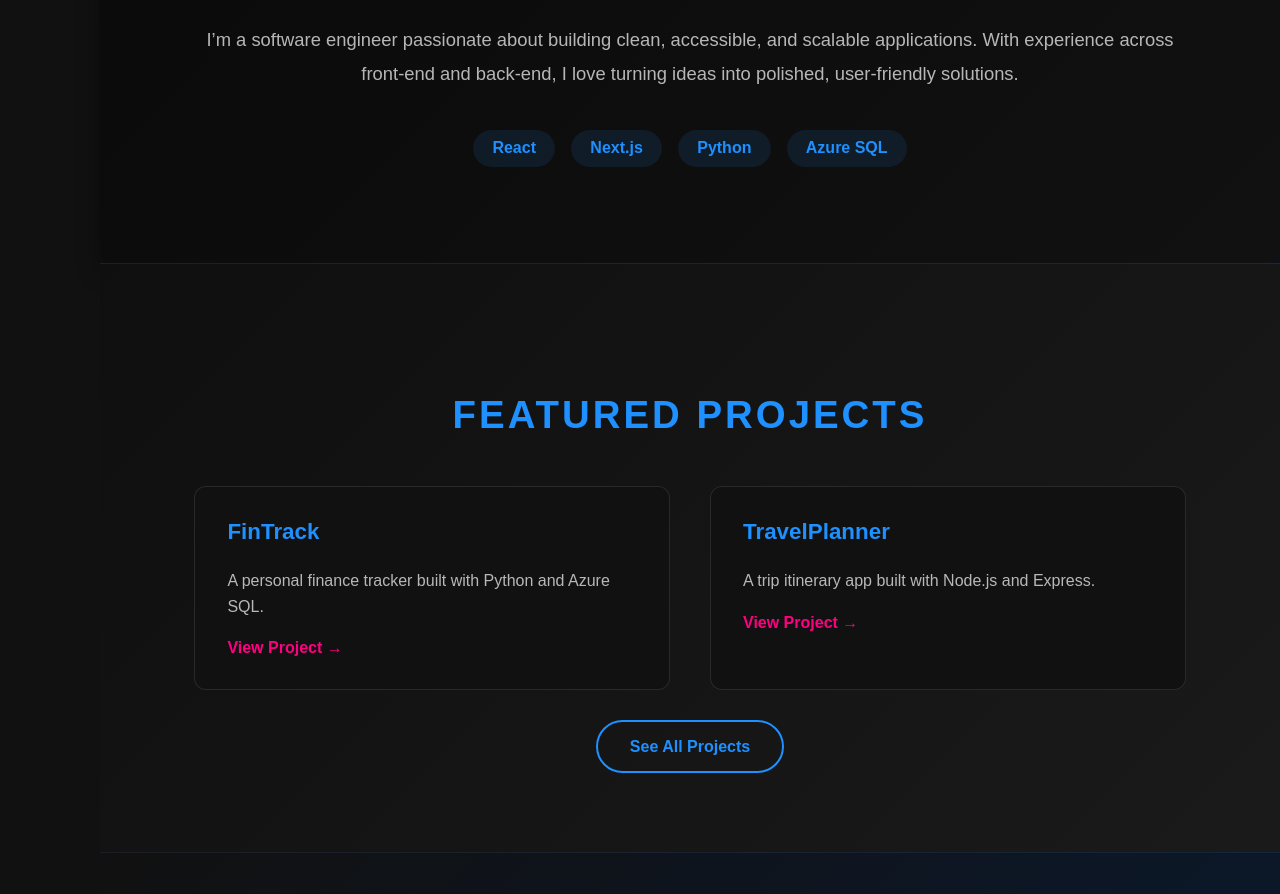
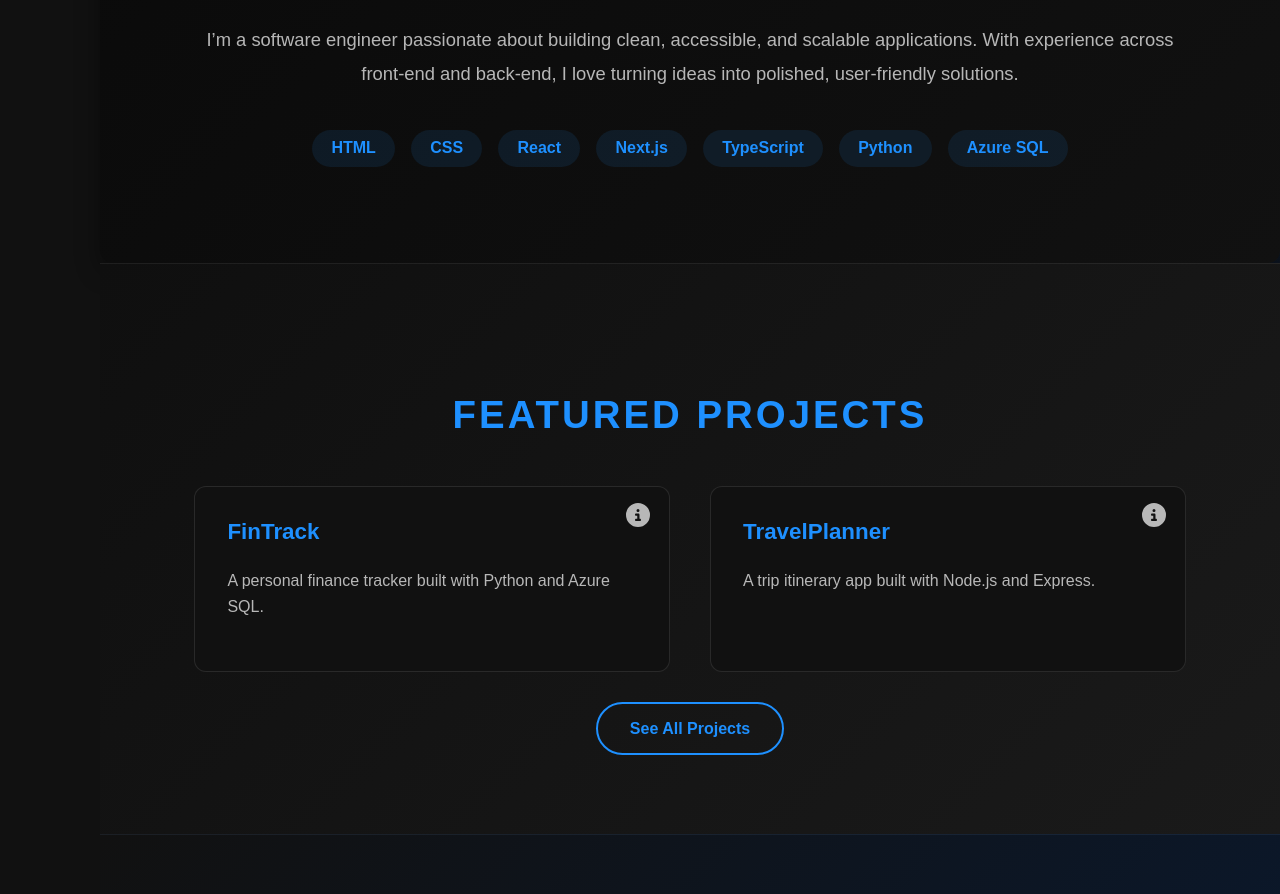
Before and after one commit to kndubois/kndubois.github.io, a React (Vite) app: page / in a window 1280 px wide. Shown: the part 1080-1974 px from the top of the page. Built offline with nearby package versions, Linux system fonts and the light colour scheme.

Commit message:
updated homepage some more

```diff
--- a/src/pages/Home.tsx
+++ b/src/pages/Home.tsx
@@ -1,4 +1,6 @@
 import useReveal from "../hooks/useReveal";
+import { FontAwesomeIcon } from "@fortawesome/react-fontawesome";
+import { faFolderOpen, faInfoCircle } from "@fortawesome/free-solid-svg-icons";
 
 export default function Home() {
   useReveal();
@@ -34,8 +36,11 @@ export default function Home() {
           ideas into polished, user-friendly solutions.
         </p>
         <div className="skills">
+          <span>HTML</span>
+          <span>CSS</span>
           <span>React</span>
           <span>Next.js</span>
+          <span>TypeScript</span>
           <span>Python</span>
           <span>Azure SQL</span>
         </div>
@@ -45,14 +50,18 @@ export default function Home() {
         <h2>Featured Projects</h2>
         <div className="project-teasers">
           <div className="teaser">
+            <a href="/projects" className="icon-link" title="View Project">
+              <FontAwesomeIcon icon={faInfoCircle} size="lg" />
+            </a>
             <h3>FinTrack</h3>
             <p>A personal finance tracker built with Python and Azure SQL.</p>
-            <a href="/projects" className="link">View Project →</a>
           </div>
           <div className="teaser">
+            <a href="/projects" className="icon-link" title="View Project">
+              <FontAwesomeIcon icon={faInfoCircle} size="lg" />
+            </a>
             <h3>TravelPlanner</h3>
             <p>A trip itinerary app built with Node.js and Express.</p>
-            <a href="/projects" className="link">View Project →</a>
           </div>
         </div>
         <a href="/projects" className="btn secondary">See All Projects</a>
--- a/src/styles/global.scss
+++ b/src/styles/global.scss
@@ -1,3 +1,5 @@
+@use "sass:color";
+
 /* ===== Variables ===== */
 $primary-color: #1e90ff;
 $secondary-color: #ff0080;
@@ -258,7 +260,7 @@ p {
           height: 320px;
           border-radius: 50%;
           background: url("/images/profile.png") center/cover no-repeat;
-          border: 3px solid #fff;
+          border: 3px solid #ffffff63;
           z-index: 1;
           box-shadow: 0 0 35px rgba(30, 144, 255, 0.7),
                       0 0 70px rgba(106, 90, 205, 0.5),
@@ -349,11 +351,20 @@ p {
       border-radius: 12px;
       text-align: left;
       transition: transform 0.3s ease, box-shadow 0.3s ease;
+      position:relative;
 
 
-      &:hover {
-        transform: translateY(-8px);
-        box-shadow: 0 10px 25px rgba(0,0,0,0.5);
+      .icon-link {
+        position: absolute;
+        top: 1rem;
+        right: 1rem;
+        color: $muted-text;
+        font-size: 1.2rem;
+        transition: color 0.3s ease;
+
+        &:hover {
+          color: $secondary-color;
+        }
       }
 
       h3 {
@@ -365,12 +376,6 @@ p {
       p {
         margin: 0.75rem 0 1.25rem;
         color: $muted-text;
-      }
-
-      .link {
-        color: $secondary-color;
-        font-weight: 600;
-        text-decoration: none;
       }
     }
   }
@@ -520,7 +525,7 @@ p {
           color: #fff;
 
           &:hover {
-            background: darken($primary-color, 10%);
+            background: color.adjust($primary-color, $lightness: -10%);
           }
         }
       }
@@ -632,7 +637,7 @@ p {
       transition: background 0.3s ease, transform 0.2s ease;
 
       &:hover {
-        background: darken($primary-color, 10%);
+        background: color.adjust($primary-color, $lightness: -10%);
         transform: translateY(-2px);
       }
 
```
